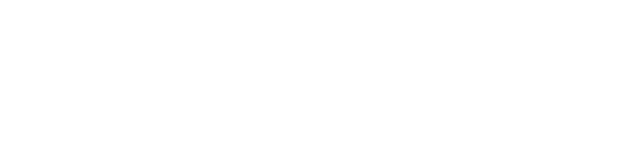
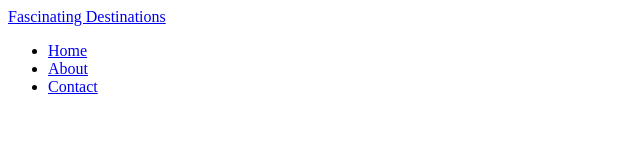
Before and after one commit to Colibri-byte/tourismous_project, a plain HTML site: page index.html in a window 1280 px wide. Shown: the whole page, without its empty margins (0-640 px from the left). Drawn offline with Linux system fonts and the light colour scheme.

Commit message:
add the navigation

```diff
--- a/index.html
+++ b/index.html
@@ -6,6 +6,17 @@
     <title>Fascinating destinations</title>
 </head>
 <body>
-
+  <main>
+    <header>
+        <nav>
+            <a href="/">Fascinating Destinations</a>
+            <ul>
+                <li><a href="/">Home</a></li>
+                <li><a href="/about.html">About</a></li>
+                <li><a href="/contact.html">Contact</a></li>
+            </ul>
+        </nav>
+    </header>
+  </main>
 </body>
 </html>
```
